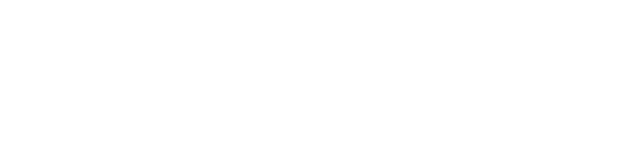
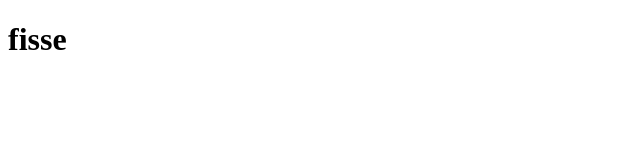
Before and after one commit to Mads252/wedding, a plain HTML site: page index.html in a window 1280 px wide. Shown: the whole page, without its empty margins (0-640 px from the left). Drawn offline with Linux system fonts and the light colour scheme.

Commit message:
testerMads

```diff
--- a/index.html
+++ b/index.html
@@ -6,6 +6,6 @@
     <title>WeddingApp</title>
 </head>
 <body>
-
+        <h1>fisse</h1>
 </body>
 </html>
```
